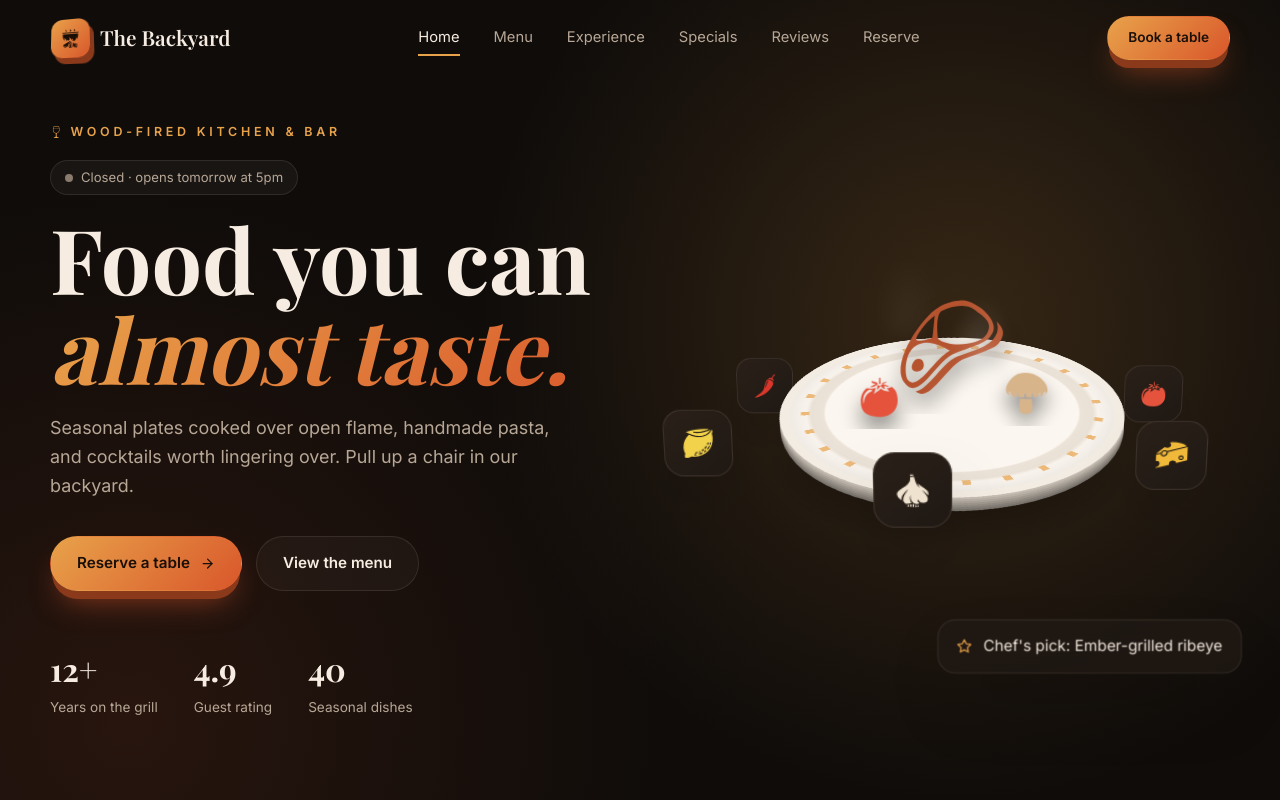
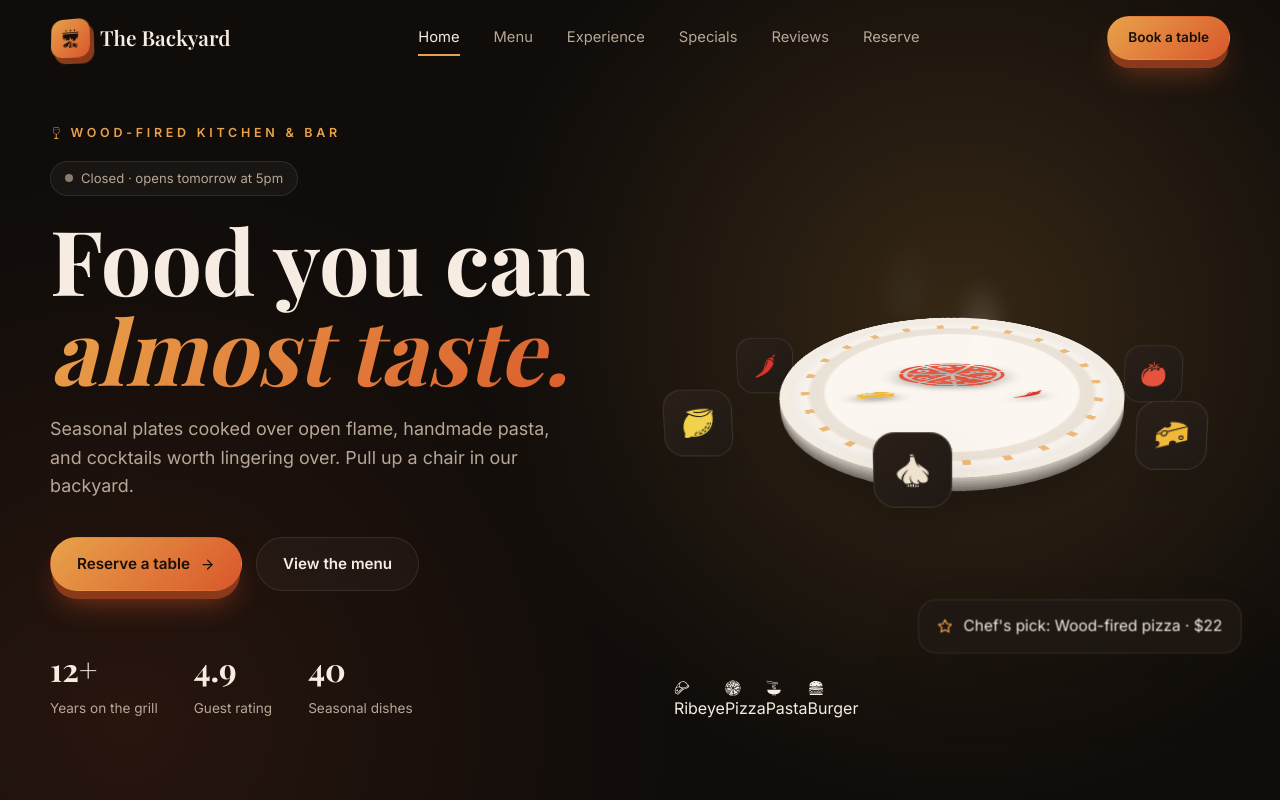
Before and after one commit to Sujit-Thapa/thebackyard, a Next.js app: page / in a window 1280 px wide. Shown: the top 800 px of the page. Built offline with nearby package versions, Linux system fonts and the light colour scheme; a web font is replaced by a local one.

Commit message:
feat(hero-3d.tsx): enhance Hero3D component with dish selection and animations feat(count-up.tsx): add CountUp component for animated number display

```diff
--- /dev/null
+++ b/components/count-up.tsx
@@ -0,0 +1,40 @@
+"use client";
+
+import { useEffect, useState } from "react";
+
+type CountUpProps = {
+  value: number;
+  decimals?: number;
+  suffix?: string;
+  duration?: number;
+  delay?: number;
+};
+
+/** Animates a number up from 0 on mount. Server render shows the final value. */
+export default function CountUp({ value, decimals = 0, suffix = "", duration = 1400, delay = 0 }: CountUpProps) {
+  const [display, setDisplay] = useState(value);
+
+  useEffect(() => {
+    if (window.matchMedia("(prefers-reduced-motion: reduce)").matches) return;
+    let frame = 0;
+    let start: number | null = null;
+    setDisplay(0);
+
+    const tick = (now: number) => {
+      if (start === null) start = now + delay;
+      const t = Math.min(Math.max((now - start) / duration, 0), 1);
+      const eased = 1 - Math.pow(1 - t, 3);
+      setDisplay(value * eased);
+      if (t < 1) frame = requestAnimationFrame(tick);
+    };
+    frame = requestAnimationFrame(tick);
+    return () => cancelAnimationFrame(frame);
+  }, [value, duration, delay]);
+
+  return (
+    <>
+      {display.toFixed(decimals)}
+      {suffix}
+    </>
+  );
+}
--- a/components/hero-3d.tsx
+++ b/components/hero-3d.tsx
@@ -1,18 +1,24 @@
 "use client";
 
-import { useRef, type CSSProperties, type MouseEvent } from "react";
+import { useEffect, useRef, useState, type CSSProperties, type PointerEvent } from "react";
+import type { IconType } from "react-icons";
 import { FiArrowRight, FiStar } from "react-icons/fi";
-import OpenStatus from "./open-status";
 import {
   GiChiliPepper,
   GiCheeseWedge,
+  GiFrenchFries,
+  GiFullPizza,
   GiGarlic,
+  GiHamburger,
   GiLemon,
   GiMushroom,
+  GiNoodles,
   GiSteak,
   GiTomato,
   GiWineGlass,
 } from "react-icons/gi";
+import CountUp from "./count-up";
+import OpenStatus from "./open-status";
 
 const orbiting = [
   { Icon: GiTomato, color: "#e5533d" },
@@ -23,19 +29,81 @@ const orbiting = [
   { Icon: GiCheeseWedge, color: "#f0b93a" },
 ];
 
-// Positions are on the plate surface (px from center); size is the icon height.
-const dish = [
+type PlateItem = { Icon: IconType; color: string; x: string; y: string; size: string };
+
+// Item positions are on the plate surface (px from center); size is the icon height.
+const dishes: { id: string; name: string; short: string; price: string; glow: string; Icon: IconType; items: PlateItem[] }[] = [
+  {
+    id: "ribeye",
+    name: "Ember-grilled ribeye",
+    short: "Ribeye",
+    price: "$38",
+    glow: "rgba(232, 162, 74, 0.2)",
+    Icon: GiSteak,
+    items: [
       { Icon: GiSteak, color: "#b5532f", x: "0px", y: "10px", size: "7rem" },
       { Icon: GiTomato, color: "#e5533d", x: "-70px", y: "40px", size: "2.6rem" },
       { Icon: GiMushroom, color: "#d8b48a", x: "72px", y: "34px", size: "2.8rem" },
+    ],
+  },
+  {
+    id: "pizza",
+    name: "Wood-fired pizza",
+    short: "Pizza",
+    price: "$22",
+    glow: "rgba(229, 83, 61, 0.22)",
+    Icon: GiFullPizza,
+    items: [
+      { Icon: GiFullPizza, color: "#e5533d", x: "0px", y: "14px", size: "7rem" },
+      { Icon: GiCheeseWedge, color: "#f0b93a", x: "-74px", y: "42px", size: "2.4rem" },
+      { Icon: GiChiliPepper, color: "#d9372b", x: "74px", y: "38px", size: "2.4rem" },
+    ],
+  },
+  {
+    id: "pasta",
+    name: "Hand-cut tagliatelle",
+    short: "Pasta",
+    price: "$24",
+    glow: "rgba(242, 196, 107, 0.2)",
+    Icon: GiNoodles,
+    items: [
+      { Icon: GiNoodles, color: "#f2c46b", x: "0px", y: "12px", size: "6.6rem" },
+      { Icon: GiGarlic, color: "#efe3cf", x: "-72px", y: "40px", size: "2.4rem" },
+      { Icon: GiCheeseWedge, color: "#f0b93a", x: "72px", y: "36px", size: "2.4rem" },
+    ],
+  },
+  {
+    id: "burger",
+    name: "Backyard smash burger",
+    short: "Burger",
+    price: "$19",
+    glow: "rgba(224, 161, 74, 0.22)",
+    Icon: GiHamburger,
+    items: [
+      { Icon: GiHamburger, color: "#e0a14a", x: "0px", y: "12px", size: "6.6rem" },
+      { Icon: GiFrenchFries, color: "#f2c94c", x: "-74px", y: "40px", size: "2.8rem" },
+      { Icon: GiTomato, color: "#e5533d", x: "74px", y: "38px", size: "2.4rem" },
+    ],
+  },
 ];
 
 const plateLayers = [0, 2, 4, 6, 8, 10, 12];
+const AUTOPLAY_MS = 6000;
 
 export default function Hero3D() {
   const sceneRef = useRef<HTMLDivElement>(null);
+  const [active, setActive] = useState(0);
+  const [autoplay, setAutoplay] = useState(true);
+  const dish = dishes[active];
 
-  const handleMove = (e: MouseEvent<HTMLDivElement>) => {
+  // Cycle dishes until the visitor picks one themselves.
+  useEffect(() => {
+    if (!autoplay || window.matchMedia("(prefers-reduced-motion: reduce)").matches) return;
+    const timer = setInterval(() => setActive((i) => (i + 1) % dishes.length), AUTOPLAY_MS);
+    return () => clearInterval(timer);
+  }, [autoplay]);
+
+  const handleMove = (e: PointerEvent<HTMLDivElement>) => {
     const el = sceneRef.current;
     if (!el) return;
     const rect = el.getBoundingClientRect();
@@ -51,13 +119,15 @@ export default function Hero3D() {
   };
 
   return (
-    <section id="top" className="hero">
+    <section id="top" className="hero" style={{ "--hero-glow": dish.glow } as CSSProperties}>
       <div className="container hero-grid">
-        <div>
+        <div className="hero-intro">
           <span className="eyebrow">
             <GiWineGlass aria-hidden="true" /> Wood-fired kitchen &amp; bar
           </span>
+          <div className="hero-status">
             <OpenStatus />
+          </div>
           <h1 className="hero-title">
             Food you can
             <span>almost taste.</span>
@@ -76,25 +146,32 @@ export default function Hero3D() {
           </div>
           <div className="hero-stats">
             <div>
-              <strong>12+</strong>
+              <strong>
+                <CountUp value={12} suffix="+" delay={600} />
+              </strong>
               <span>Years on the grill</span>
             </div>
             <div>
-              <strong>4.9</strong>
+              <strong>
+                <CountUp value={4.9} decimals={1} delay={700} />
+              </strong>
               <span>Guest rating</span>
             </div>
             <div>
-              <strong>40</strong>
+              <strong>
+                <CountUp value={40} delay={800} />
+              </strong>
               <span>Seasonal dishes</span>
             </div>
           </div>
         </div>
 
+        <div className="hero-visual">
           <div
             ref={sceneRef}
             className="scene"
-          onMouseMove={handleMove}
-          onMouseLeave={handleLeave}
+            onPointerMove={handleMove}
+            onPointerLeave={handleLeave}
             aria-hidden="true"
           >
             <div className="scene-rig">
@@ -112,7 +189,9 @@ export default function Hero3D() {
                 </div>
                 <div className="dish">
                   <div className="dish-bob">
-                  {dish.map(({ Icon, color, x, y, size }, i) => (
+                    {/* Keyed so each new dish remounts and drops onto the plate */}
+                    <div key={dish.id} className="dish-swap">
+                      {dish.items.map(({ Icon, color, x, y, size }, i) => (
                         <div
                           key={i}
                           className="dish-item"
@@ -121,6 +200,7 @@ export default function Hero3D() {
                           <Icon />
                         </div>
                       ))}
+                    </div>
                   </div>
                 </div>
               </div>
@@ -144,11 +224,36 @@ export default function Hero3D() {
               </div>
 
               <div className="hero-badge">
-              <FiStar /> Chef&apos;s pick: Ember-grilled ribeye
+                <FiStar /> Chef&apos;s pick: {dish.name} · {dish.price}
               </div>
             </div>
           </div>
+
+          <div className="dish-picker" role="group" aria-label="Choose a dish to plate">
+            {dishes.map(({ id, short, Icon }, i) => (
+              <button
+                key={id}
+                type="button"
+                aria-pressed={i === active}
+                onClick={() => {
+                  setActive(i);
+                  setAutoplay(false);
+                }}
+              >
+                <Icon aria-hidden="true" />
+                {short}
+              </button>
+            ))}
           </div>
+          <p className="sr-only" aria-live="polite">
+            Now plating: {dish.name}, {dish.price}
+          </p>
+        </div>
+      </div>
+
+      <a href="#menu" className="scroll-cue" aria-label="Scroll to the menu">
+        <span aria-hidden="true" />
+      </a>
     </section>
   );
 }
```
Lines whose indentation alone changed are shown as unchanged.
